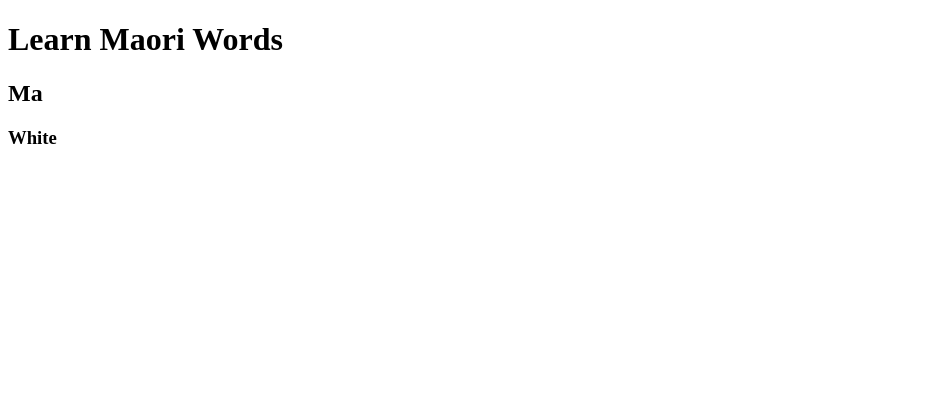
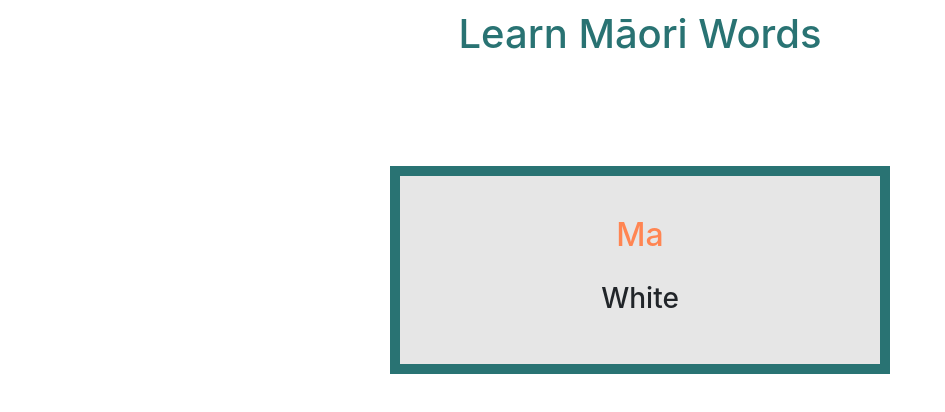
Before and after one commit to aliceals/Learn-Maori, a plain HTML site: page index.html in a window 1280 px wide. Shown: the whole page, without its empty margins (0-945 px from the left). Drawn offline with nearby package versions, Linux system fonts and the light colour scheme.

Commit message:
set up basic CSS styling

```diff
--- a/index.html
+++ b/index.html
@@ -4,11 +4,18 @@
     <meta charset="UTF-8" />
     <meta name="viewport" content="width=device-width, initial-scale=1.0" />
     <meta http-equiv="X-UA-Compatible" content="ie=edge" />
+    <link rel="stylesheet" type="text/css" href="styles.css" />
+    <link
+      rel="stylesheet"
+      href="https://stackpath.bootstrapcdn.com/bootstrap/4.3.1/css/bootstrap.min.css"
+      integrity="sha384-ggOyR0iXCbMQv3Xipma34MD+dH/1fQ784/j6cY/iJTQUOhcWr7x9JvoRxT2MZw1T"
+      crossorigin="anonymous"
+    />
     <title>Learn Maori Words</title>
   </head>
   <body>
-    <h1>Learn Maori Words</h1>
-    <div>
+    <h1>Learn Māori Words</h1>
+    <div id="border">
       <h2>Ma</h2>
       <h3>White</h3>
     </div>
--- /dev/null
+++ b/styles.css
@@ -0,0 +1,28 @@
+#border {
+  background-color: #e6e6e6;
+  border-style: solid;
+  border-color: #297373;
+  border-width: 10px;
+  width: 500px;
+  margin: auto;
+  padding: 40px;
+}
+
+h1 {
+  color: #297373;
+
+  text-align: center;
+  padding-bottom: 100px;
+  padding-top: 10px;
+}
+
+h2 {
+  color: #ff8552;
+  text-align: center;
+  padding-bottom: 20px;
+}
+
+h3 {
+  color: #39393;
+  text-align: center;
+}
```
